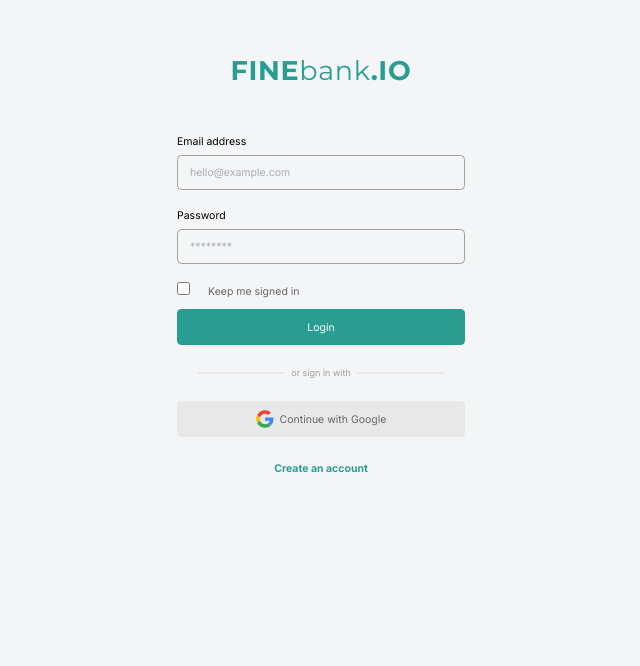
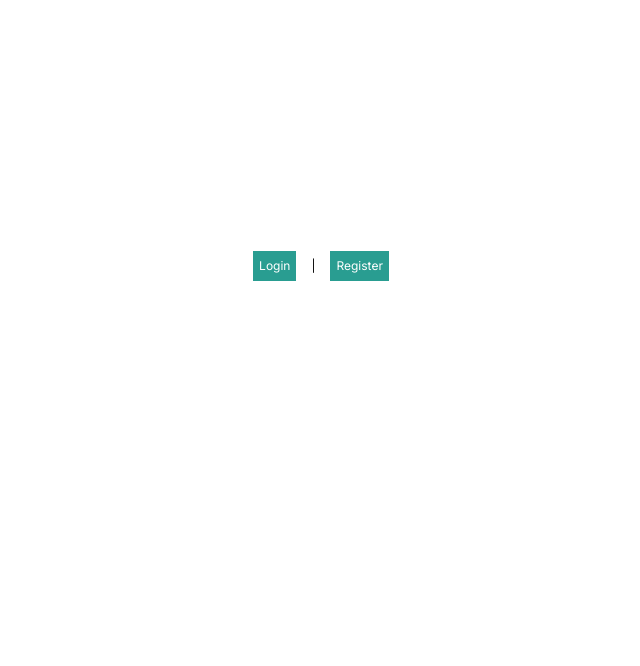
Before and after one commit to hadiPU/admin-ui, a React (Vite) app: page / in a window 1280 px wide. Shown: the part 134-800 px from the top of the page, without its empty margins (319-959 px from the left). Built offline with nearby package versions, Linux system fonts and the light colour scheme.

Commit message:
react router dom

```diff
--- a/src/App.jsx
+++ b/src/App.jsx
@@ -1,16 +1,41 @@
 import "./App.css";
-
-import SignInPage from "./pages/SignIn";
-import SignUpPage from "./pages/SignUp";
+import SignInPage from "./pages/signIn";
+import SignUpPage from "./pages/signUp";
+import ErrorPage from "./pages/error";
+import { createBrowserRouter, Link, RouterProvider } from "react-router-dom";
 
 function App() {
+  const myRouter = createBrowserRouter([
+    {
+      path: "/",
+      element: (
+        <div className="flex justify-center items-center min-h-screen">
+          <Link to="/login" className="p-2 m-5 bg-primary text-white">
+            Login
+          </Link>
+          |
+          <Link to="/register" className="p-2 m-5 bg-primary text-white">
+            Register
+          </Link>
+        </div>
+      ),
+      errorElement: <ErrorPage />,
+    },
+    {
+      path: "/login",
+      element: <SignInPage />,
+    },
+    {
+      path: "/register",
+      element: <SignUpPage />,
+    },
+  ]);
+
   return (
     <>
-      <div>
-        <SignInPage />
-        <SignUpPage />
-      </div>
+      <RouterProvider router={myRouter} />
     </>
   );
 }
+
 export default App;
--- a/src/components/Fragments/FormSignIn.jsx
+++ b/src/components/Fragments/FormSignIn.jsx
@@ -1,4 +1,5 @@
 import React from "react";
+import { Link } from "react-router-dom";
 import LabeledInput from "../Elements/LabeledInput";
 import CheckBox from "../Elements/CheckBox";
 import Button from "../Elements/Button";
@@ -80,7 +81,9 @@
       {/* sign in with google end */}
       {/* link start */}
       <div className="flex justify-center">
-        <a className="text-primary text-sm font-bold">Create an account</a>
+        <Link to="/register" className="text-primary text-sm font-bold">
+          Create an account
+        </Link>
       </div>
       {/* link end */}
     </>
--- a/src/components/Fragments/FormSignUp.jsx
+++ b/src/components/Fragments/FormSignUp.jsx
@@ -1,4 +1,5 @@
 import React from "react";
+import { Link } from "react-router-dom";
 import LabeledInput from "../Elements/LabeledInput";
 import Button from "../Elements/Button";
 
@@ -95,7 +96,9 @@
       <div className="flex justify-center text-sm">
         <span className="text-gray-03 mr-1">Already have an account?</span>
 
-        <a className="text-primary font-bold cursor-pointer">Sign in here</a>
+        <Link to="/login" className="text-primary font-bold">
+          Sign in here
+        </Link>
       </div>
     </>
   );
--- /dev/null
+++ b/src/pages/error.jsx
@@ -0,0 +1,19 @@
+import React from "react";
+import { useRouteError } from "react-router-dom";
+import Logo from "../components/Elements/Logo";
+
+function error() {
+  const error = useRouteError();
+
+  return (
+    <div className="flex justify-center min-h-screen items-center bg-special-mainBg flex-col">
+      <Logo />
+      <h1 className="text-2xl font-bold mt-3 mb-1">Sorry,</h1>
+      <p>
+        {error.status} | {error.statusText || error.message}
+      </p>
+    </div>
+  );
+}
+
+export default error;
```
